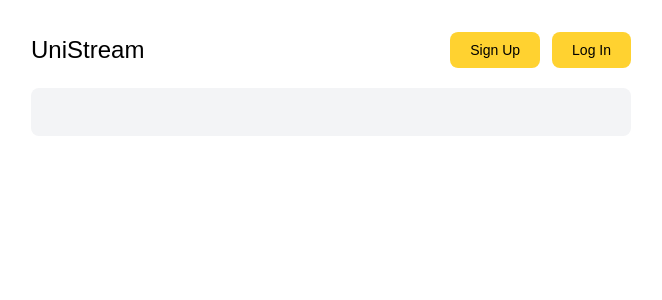
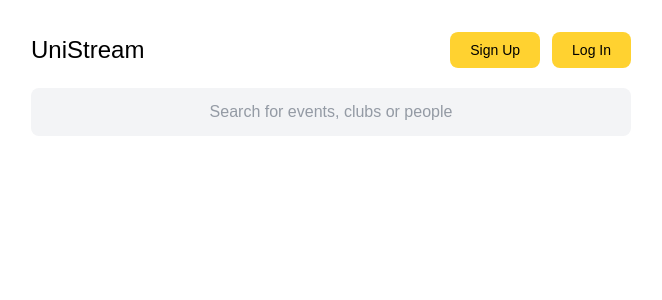
Before and after one commit to khalidkarimkqr/UniStream, a React (Vite) app in the folder client/: page / in a window 1280 px wide. Shown: the top 300 px of the page, without its empty margins (309-971 px from the left). Built offline with nearby package versions, Linux system fonts and the light colour scheme; a web font is replaced by a local one.

Commit message:
wire up search input with local state to track user input

```diff
--- a/client/src/components/SearchBar.jsx
+++ b/client/src/components/SearchBar.jsx
@@ -1,10 +1,20 @@
-import React from "react";
+import React, { useState } from "react";
 import Input from "./ui/Input";
 
 const SearchBar = () => {
+  // eslint-disable-next-line no-unused-vars
+  const [searchTerm, setSearchTerm] = useState("");
+
+  const handleSearch = (e) => {
+    setSearchTerm(e.target.value);
+  };
   return (
     <div className="w-full sm:w-[50vw] mx-auto px-5 flex justify-evenly mb-3">
-      <Input />
+      <Input
+        placeholder="Search for events, clubs or people"
+        id="search"
+        onChange={handleSearch}
+      />
     </div>
   );
 };
```
